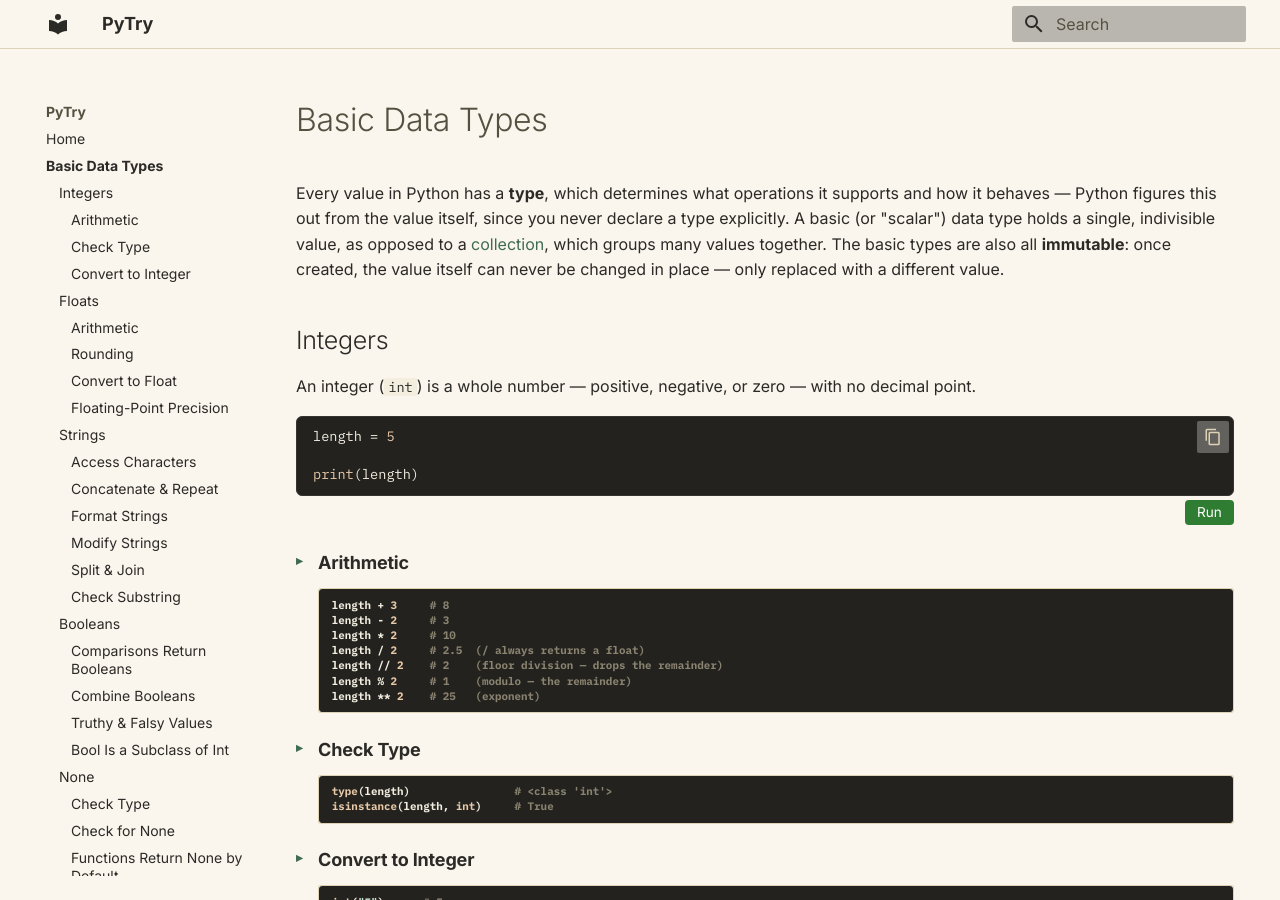
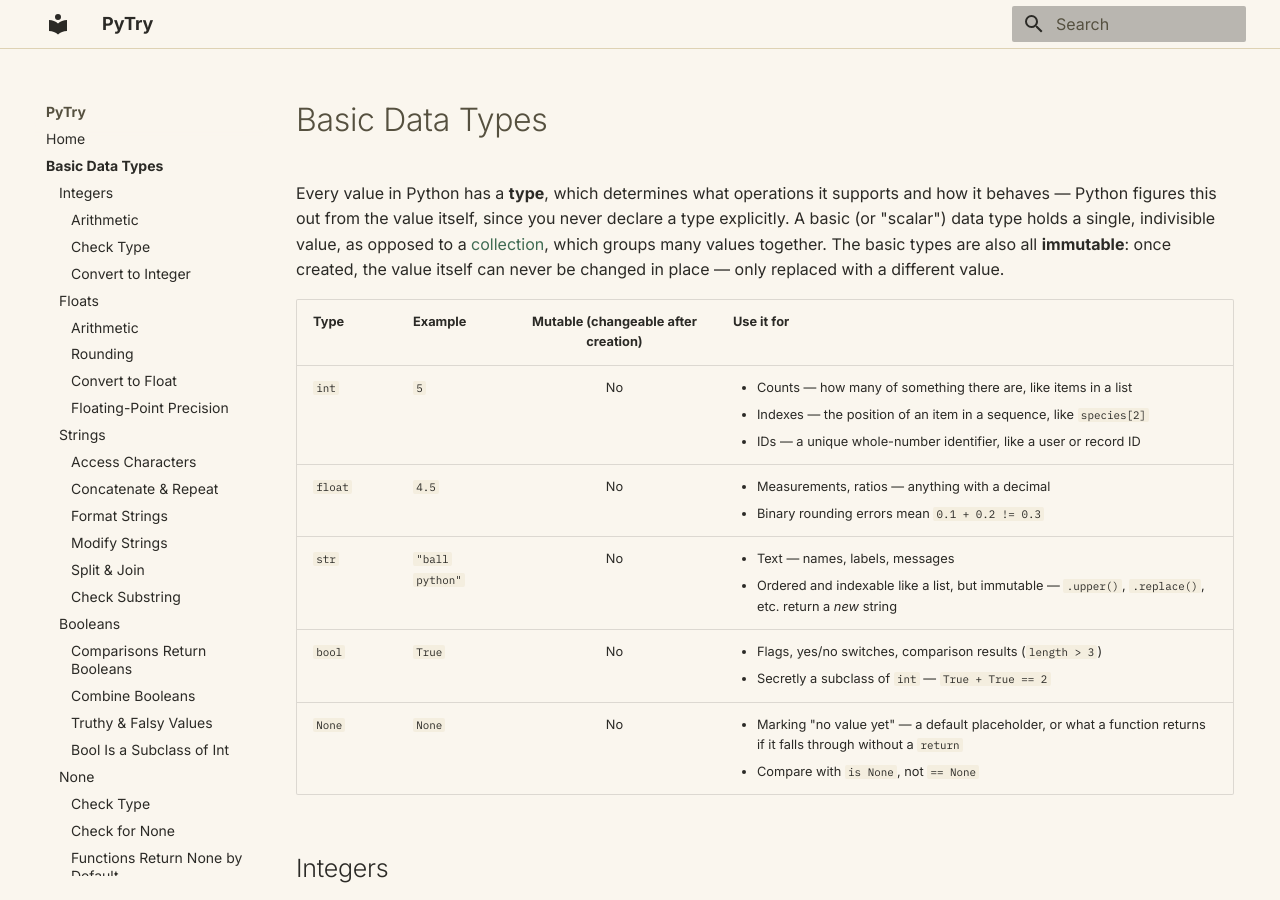
Before and after one commit to luka-sherman/python-field-guide, an MkDocs documentation site: the page built from docs/basic_data_types.md, in a window 1280 px wide and 900 px high. Built offline with MkDocs 1.6.1 and Material for MkDocs 9.7.7, drawn with Linux system fonts in a browser that asks for light colours; nearby versions of some CDN libraries.

Commit message:
tables for data types

```diff
--- a/docs/basic_data_types.md
+++ b/docs/basic_data_types.md
@@ -1,6 +1,14 @@
 # Basic Data Types
 
 Every value in Python has a **type**, which determines what operations it supports and how it behaves — Python figures this out from the value itself, since you never declare a type explicitly. A basic (or "scalar") data type holds a single, indivisible value, as opposed to a [collection](collections_of_data.md), which groups many values together. The basic types are also all **immutable**: once created, the value itself can never be changed in place — only replaced with a different value.
+
+| Type | Example | Mutable (changeable after creation) | Use it for |
+|------|---------|:-------:|------------|
+| `int` | `5` | No | <ul><li>Counts — how many of something there are, like items in a list</li><li>Indexes — the position of an item in a sequence, like `species[2]`</li><li>IDs — a unique whole-number identifier, like a user or record ID</li></ul> |
+| `float` | `4.5` | No | <ul><li>Measurements, ratios — anything with a decimal</li><li>Binary rounding errors mean `0.1 + 0.2 != 0.3`</li></ul> |
+| `str` | `"ball python"` | No | <ul><li>Text — names, labels, messages</li><li>Ordered and indexable like a list, but immutable — `.upper()`, `.replace()`, etc. return a *new* string</li></ul> |
+| `bool` | `True` | No | <ul><li>Flags, yes/no switches, comparison results (`length > 3`)</li><li>Secretly a subclass of `int` — `True + True == 2`</li></ul> |
+| `None` | `None` | No | <ul><li>Marking "no value yet" — a default placeholder, or what a function returns if it falls through without a `return`</li><li>Compare with `is None`, not `== None`</li></ul> |
 
 ## Integers
 
--- a/mkdocs.yml
+++ b/mkdocs.yml
@@ -24,6 +24,7 @@ theme:
 markdown_extensions:
   - md_in_html
   - admonition
+  - tables
   - pymdownx.details
   - pymdownx.superfences
   - pymdownx.highlight:
```
Also changed, not shown: docs/collections_of_data.md (+6 -0 lines).
